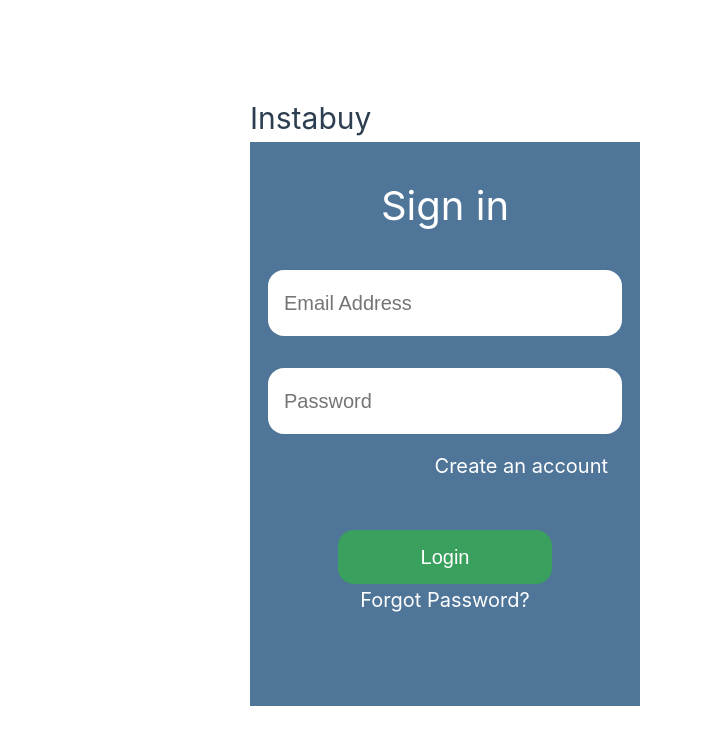
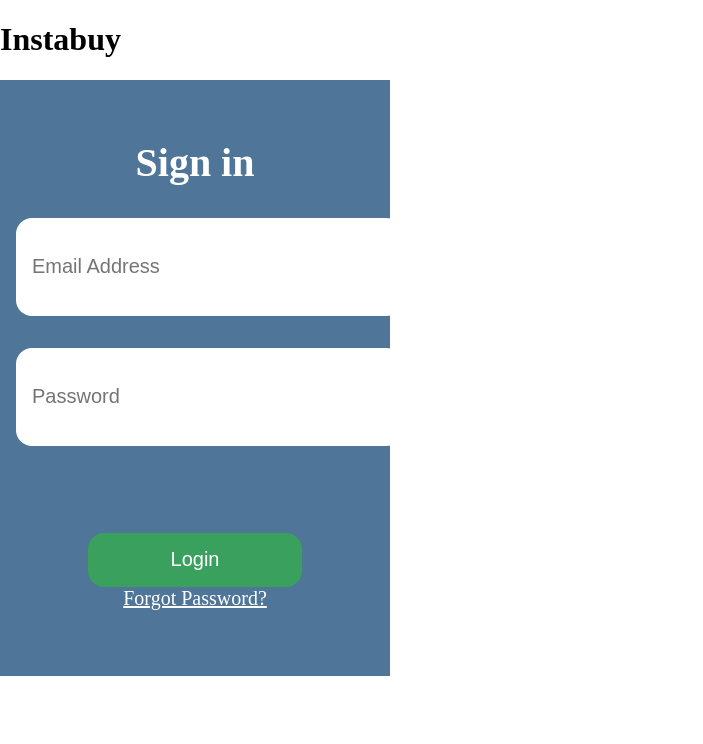
Before and after one commit to kevin-lane/VUE-project-team4, a Vue app: page / in a window 1280 px wide. Shown: the top 744 px of the page, without its empty margins (0-703 px from the left). Built offline with nearby package versions, Linux system fonts and the light colour scheme.

Commit message:
changed css
deleting base.css och imported montserrat to main.css.

```diff
--- a/src/assets/base.css
+++ /dev/null
@@ -1,74 +0,0 @@
-/* color palette from <https://github.com/vuejs/theme> */
-:root {
-  --vt-c-white: #ffffff;
-  --vt-c-white-soft: #f8f8f8;
-  --vt-c-white-mute: #f2f2f2;
-
-  --vt-c-black: #181818;
-  --vt-c-black-soft: #222222;
-  --vt-c-black-mute: #282828;
-
-  --vt-c-indigo: #2c3e50;
-
-  --vt-c-divider-light-1: rgba(60, 60, 60, 0.29);
-  --vt-c-divider-light-2: rgba(60, 60, 60, 0.12);
-  --vt-c-divider-dark-1: rgba(84, 84, 84, 0.65);
-  --vt-c-divider-dark-2: rgba(84, 84, 84, 0.48);
-
-  --vt-c-text-light-1: var(--vt-c-indigo);
-  --vt-c-text-light-2: rgba(60, 60, 60, 0.66);
-  --vt-c-text-dark-1: var(--vt-c-white);
-  --vt-c-text-dark-2: rgba(235, 235, 235, 0.64);
-}
-
-/* semantic color variables for this project */
-:root {
-  --color-background: var(--vt-c-white);
-  --color-background-soft: var(--vt-c-white-soft);
-  --color-background-mute: var(--vt-c-white-mute);
-
-  --color-border: var(--vt-c-divider-light-2);
-  --color-border-hover: var(--vt-c-divider-light-1);
-
-  --color-heading: var(--vt-c-text-light-1);
-  --color-text: var(--vt-c-text-light-1);
-
-  --section-gap: 160px;
-}
-
-@media (prefers-color-scheme: dark) {
-  :root {
-    --color-background: var(--vt-c-black);
-    --color-background-soft: var(--vt-c-black-soft);
-    --color-background-mute: var(--vt-c-black-mute);
-
-    --color-border: var(--vt-c-divider-dark-2);
-    --color-border-hover: var(--vt-c-divider-dark-1);
-
-    --color-heading: var(--vt-c-text-dark-1);
-    --color-text: var(--vt-c-text-dark-2);
-  }
-}
-
-*,
-*::before,
-*::after {
-  box-sizing: border-box;
-  margin: 0;
-  position: relative;
-  font-weight: normal;
-}
-
-body {
-  min-height: 100vh;
-  color: var(--color-text);
-  background: var(--color-background);
-  transition: color 0.5s, background-color 0.5s;
-  line-height: 1.6;
-  font-family: Inter, -apple-system, BlinkMacSystemFont, 'Segoe UI', Roboto, Oxygen, Ubuntu,
-    Cantarell, 'Fira Sans', 'Droid Sans', 'Helvetica Neue', sans-serif;
-  font-size: 15px;
-  text-rendering: optimizeLegibility;
-  -webkit-font-smoothing: antialiased;
-  -moz-osx-font-smoothing: grayscale;
-}
--- a/src/assets/main.css
+++ b/src/assets/main.css
@@ -1,6 +1,13 @@
-@import './base.css';
+@import url('https://fonts.googleapis.com/css2?family=Montserrat:ital,wght@0,100;0,200;0,300;0,400;0,500;0,600;0,700;0,800;0,900;1,100;1,200;1,300;1,400;1,500;1,600;1,700;1,800;1,900&display=swap');
 
-#app {
+body {
+  box-sizing: border-box;
+  margin: 0;
+  padding: 0;
+  overflow-x: hidden;
+}
+
+/* #app {
   max-width: 1280px;
   margin: 0 auto;
   padding: 2rem;
@@ -32,4 +39,4 @@
     grid-template-columns: 1fr 1fr;
     padding: 0 2rem;
   }
-}
+} */
```
